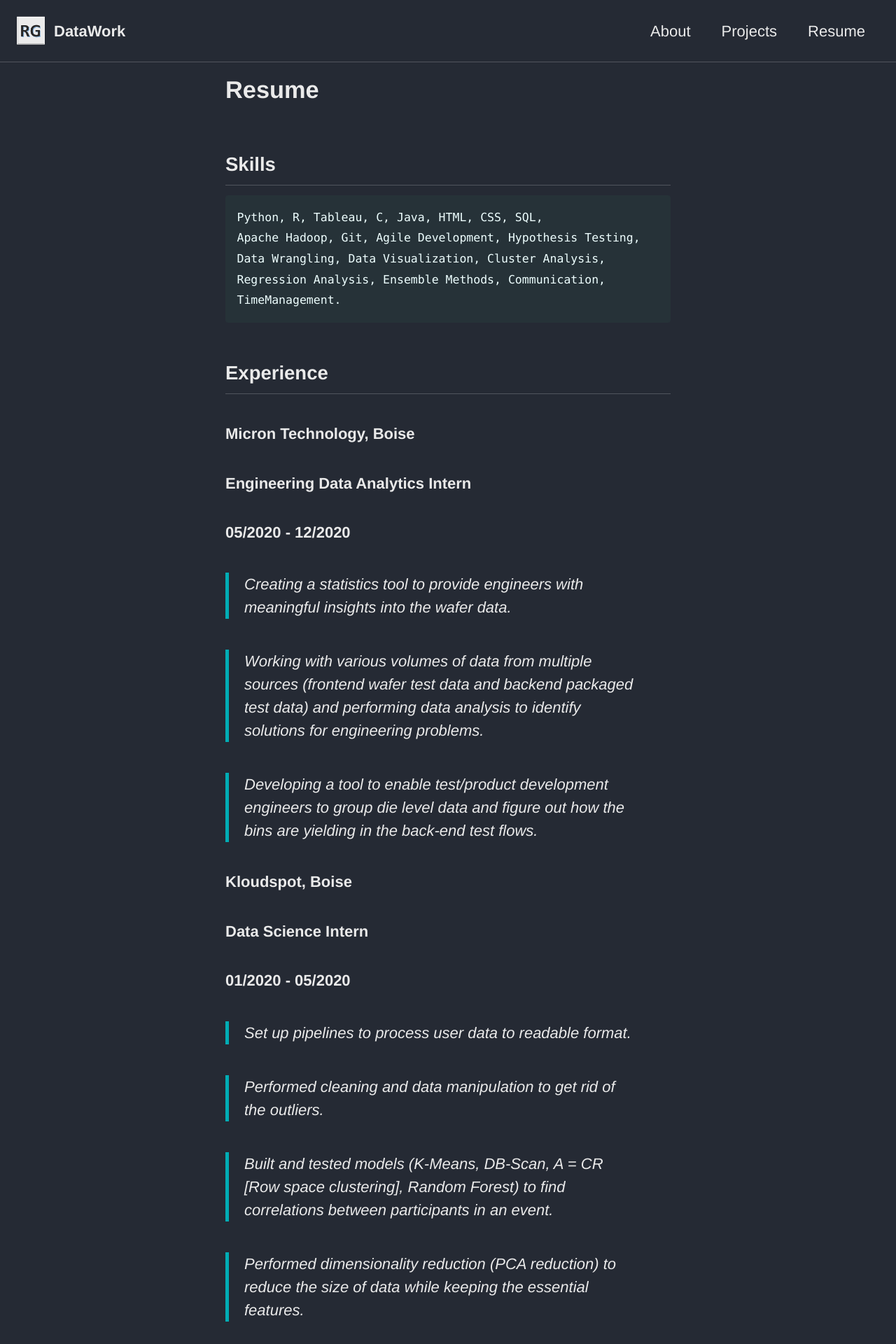
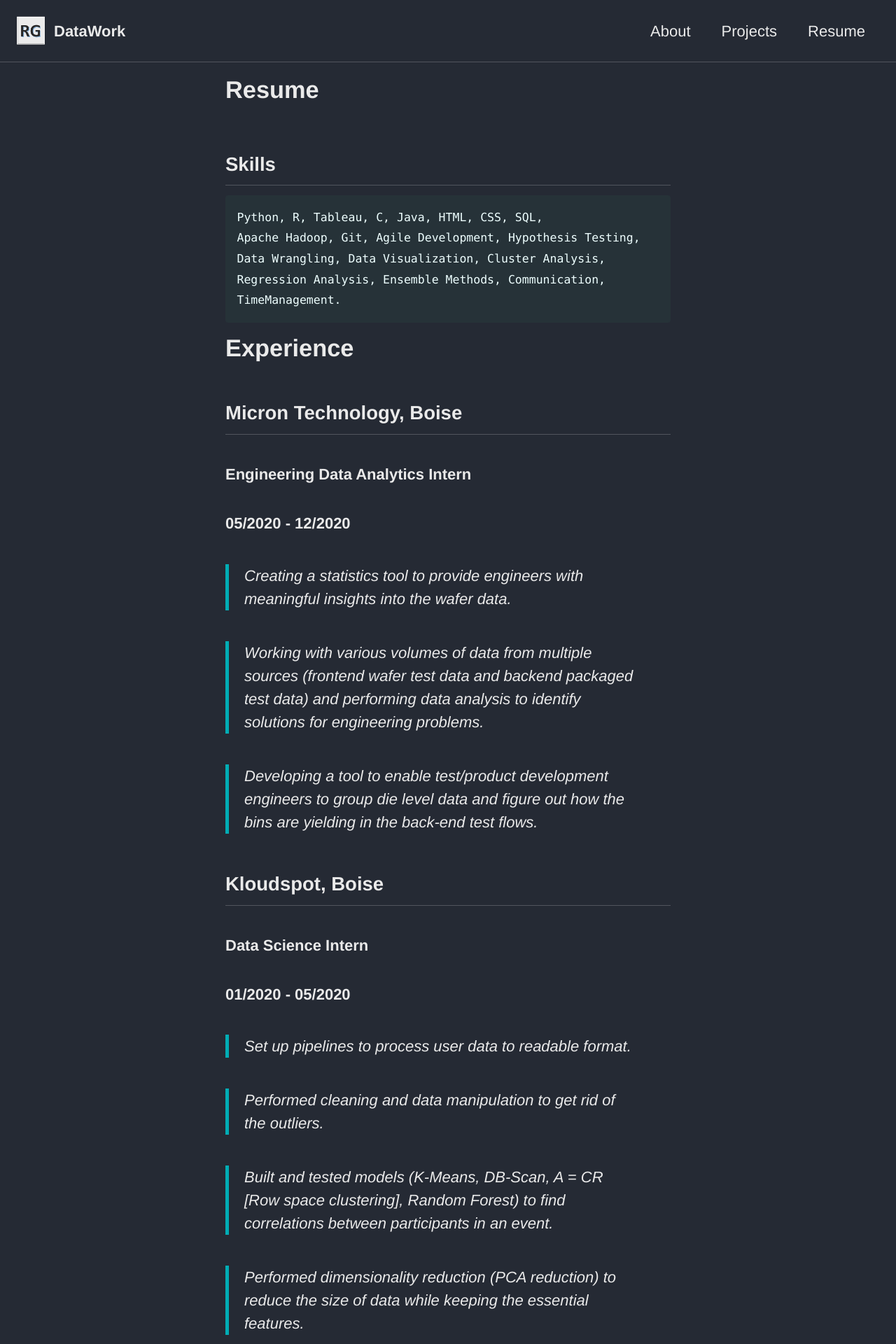
Before and after one commit to rohitgang/rohitgang.github.io, a Jekyll site: the page built from _pages/Resume.md, in a window 1280 px wide. Shown: the top 1920 px of the page at 70% size. Built offline with Jekyll 4.4.1, drawn with Linux system fonts in a browser that asks for light colours; cached includes are drawn as plain includes; nearby versions of some CDN libraries.

```diff
--- a/_pages/Resume.md
+++ b/_pages/Resume.md
@@ -11,8 +11,8 @@ author_profile: false
     TimeManagement.
 
 
-## Experience
-### Micron Technology, Boise
+# Experience
+## Micron Technology, Boise
 ### Engineering Data Analytics Intern
 ### 05/2020 - 12/2020
 > Creating a statistics tool to provide engineers with meaningful insights into the wafer data.
@@ -23,7 +23,7 @@ author_profile: false
 > Developing a tool to enable test/product development engineers to group die level data and figure out how the bins
     are yielding in the back-end test flows.
 
-### Kloudspot, Boise
+## Kloudspot, Boise
 ### Data Science Intern
 ### 01/2020 - 05/2020
 > Set up pipelines to process user data to readable format.
@@ -35,9 +35,9 @@ author_profile: false
 
 > Performed dimensionality reduction (PCA reduction) to reduce the size of data while keeping the essential features.
 
-### Idaho Transportation Department, Boise
-#### Data Analytics Intern
-#### 05/2019 - 12/2019
+## Idaho Transportation Department, Boise
+### Data Analytics Intern
+### 05/2019 - 12/2019
 > Creating custom applications for automation and
 reporting purposes.
 
@@ -48,9 +48,9 @@ better budget decisions.
 
 > Analyze traffic data to find hotspots and anomalies
 
-### Informatics Skunkworks, Boise State University
-#### Machine Learning Undergraduate Researcher
-#### 01/2019 - 05/2019
+## Informatics Skunkworks, Boise State University
+### Machine Learning Undergraduate Researcher
+### 01/2019 - 05/2019
 > Analyze the properties of different materials to find
       a suitable combination for Bulk Metallic Glass.
 
```
